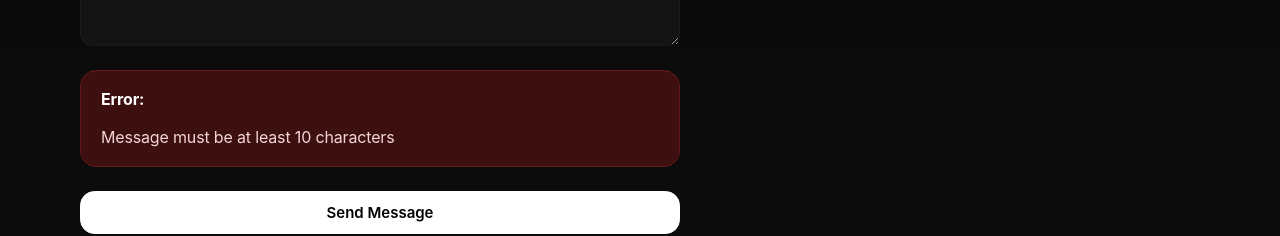
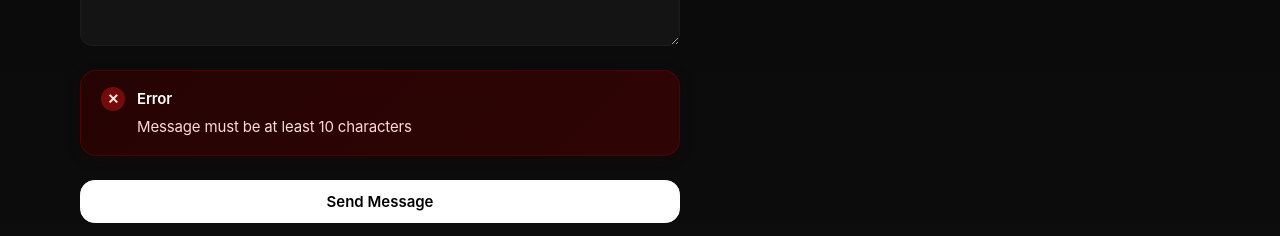
Before and after one commit to michaelflppv/prompt-llm-benchmark, a Next.js app: page / in a window 1280 px wide. Both pictures are taken after typing "Sample", "name@example.com", "Sample", "Sample" into the empty fields and a click on the button "Send Message". Shown: the part 4160-4396 px from the top of the page. Built offline with nearby package versions, Linux system fonts and the light colour scheme; no server answers.

Commit message:
Enhance contact form with auto-dismiss feature for success and error messages; improve alert styling and logging for development mode

```diff
--- a/app/api/contact/route.ts
+++ b/app/api/contact/route.ts
@@ -141,19 +141,25 @@ export async function POST(request: NextRequest) {
       );
     }
 
-    // If WEB3FORMS_ACCESS_KEY is not set, log and return success
-    if (!process.env.WEB3FORMS_ACCESS_KEY) {
-      console.log('Contact form submission (no email sent - WEB3FORMS_ACCESS_KEY not set):', {
+    // Skip Web3Forms if no access key OR if in dev mode without explicit enable flag
+    const isDevelopment = process.env.NODE_ENV === 'development';
+    const enableEmailInDev = process.env.ENABLE_EMAIL_IN_DEV === 'true';
+
+    if (!process.env.WEB3FORMS_ACCESS_KEY || (isDevelopment && !enableEmailInDev)) {
+      console.log('Contact form submission (development mode - no email sent):', {
         name,
         email,
         subject,
-        message
+        message,
+        timestamp: new Date().toISOString()
       });
 
       return NextResponse.json(
         {
           success: true,
-          message: 'Message received. Email delivery requires WEB3FORMS_ACCESS_KEY environment variable.'
+          message: isDevelopment
+            ? 'Message logged to console (development mode). Set ENABLE_EMAIL_IN_DEV=true to send real emails.'
+            : 'Message received. Email delivery requires WEB3FORMS_ACCESS_KEY environment variable.'
         },
         { status: 200 }
       );
@@ -178,6 +184,27 @@ export async function POST(request: NextRequest) {
       })
     });
 
+    // Check if response is OK and is JSON before parsing
+    if (!web3formsResponse.ok) {
+      const errorText = await web3formsResponse.text();
+      console.error('Web3Forms API error:', {
+        status: web3formsResponse.status,
+        statusText: web3formsResponse.statusText,
+        body: errorText.substring(0, 500) // Log first 500 chars
+      });
+      throw new Error(`Web3Forms API returned ${web3formsResponse.status}`);
+    }
+
+    const contentType = web3formsResponse.headers.get('content-type');
+    if (!contentType?.includes('application/json')) {
+      const responseText = await web3formsResponse.text();
+      console.error('Web3Forms returned non-JSON response:', {
+        contentType,
+        body: responseText.substring(0, 500)
+      });
+      throw new Error('Web3Forms API returned invalid response format');
+    }
+
     const web3formsData = await web3formsResponse.json();
 
     if (web3formsData.success) {
--- a/app/globals.css
+++ b/app/globals.css
@@ -637,12 +637,23 @@ ol {
   padding: 1rem 1.25rem;
   color: hsl(var(--muted-foreground));
   display: flex;
-  flex-direction: column;
-  gap: 0.75rem;
+  align-items: flex-start;
+  gap: 0;
+  position: relative;
+  font-size: 0.9375rem;
+  line-height: 1.6;
 }
 
 .alert strong {
   color: hsl(var(--foreground));
+  font-weight: 600;
+}
+
+.alert-content {
+  flex: 1;
+  display: flex;
+  flex-direction: column;
+  gap: 0.25rem;
 }
 
 .alert-actions {
@@ -923,15 +934,77 @@ ol {
 }
 
 .alert-success {
-  background: hsl(120 60% 15%);
-  border-color: hsl(120 60% 25%);
-  color: hsl(120 60% 90%);
+  background: linear-gradient(135deg, hsl(142 76% 8%) 0%, hsl(142 76% 10%) 100%);
+  border-color: hsl(142 76% 20% / 0.6);
+  color: hsl(142 76% 92%);
+  box-shadow: 0 4px 12px hsl(142 76% 8% / 0.4);
+  animation: slideIn 0.3s cubic-bezier(0.2, 0.9, 0.3, 1);
+}
+
+.alert-success::before {
+  content: "✓";
+  display: inline-flex;
+  align-items: center;
+  justify-content: center;
+  width: 24px;
+  height: 24px;
+  border-radius: 50%;
+  background: hsl(142 76% 25%);
+  color: hsl(142 76% 95%);
+  font-weight: 700;
+  font-size: 0.875rem;
+  flex-shrink: 0;
+  margin-right: 0.75rem;
 }
 
 .alert-error {
-  background: hsl(0 60% 15%);
-  border-color: hsl(0 60% 25%);
-  color: hsl(0 60% 90%);
+  background: linear-gradient(135deg, hsl(0 84% 8%) 0%, hsl(0 84% 10%) 100%);
+  border-color: hsl(0 84% 20% / 0.6);
+  color: hsl(0 84% 92%);
+  box-shadow: 0 4px 12px hsl(0 84% 8% / 0.4);
+  animation: slideIn 0.3s cubic-bezier(0.2, 0.9, 0.3, 1);
+}
+
+.alert-error::before {
+  content: "✕";
+  display: inline-flex;
+  align-items: center;
+  justify-content: center;
+  width: 24px;
+  height: 24px;
+  border-radius: 50%;
+  background: hsl(0 84% 25%);
+  color: hsl(0 84% 95%);
+  font-weight: 700;
+  font-size: 0.875rem;
+  flex-shrink: 0;
+  margin-right: 0.75rem;
+}
+
+@keyframes slideIn {
+  from {
+    opacity: 0;
+    transform: translateY(-10px);
+  }
+  to {
+    opacity: 1;
+    transform: translateY(0);
+  }
+}
+
+@keyframes fadeOut {
+  from {
+    opacity: 1;
+    transform: translateY(0);
+  }
+  to {
+    opacity: 0;
+    transform: translateY(-10px);
+  }
+}
+
+.alert.dismissing {
+  animation: fadeOut 0.3s cubic-bezier(0.2, 0.9, 0.3, 1) forwards;
 }
 
 @media (max-width: 720px) {
--- a/components/contact/contact-form.tsx
+++ b/components/contact/contact-form.tsx
@@ -1,6 +1,6 @@
 'use client';
 
-import { useState } from 'react';
+import { useState, useEffect } from 'react';
 
 export function ContactForm() {
   const [formData, setFormData] = useState({
@@ -12,6 +12,24 @@ export function ContactForm() {
   });
   const [status, setStatus] = useState<'idle' | 'loading' | 'success' | 'error'>('idle');
   const [errorMessage, setErrorMessage] = useState('');
+  const [isDismissing, setIsDismissing] = useState(false);
+
+  // Auto-dismiss messages after 5 seconds
+  useEffect(() => {
+    if (status === 'success' || status === 'error') {
+      const dismissTimer = setTimeout(() => {
+        setIsDismissing(true);
+        // Wait for fade-out animation to complete before hiding
+        setTimeout(() => {
+          setStatus('idle');
+          setErrorMessage('');
+          setIsDismissing(false);
+        }, 300); // Match animation duration
+      }, 5000);
+
+      return () => clearTimeout(dismissTimer);
+    }
+  }, [status]);
 
   const handleSubmit = async (e: React.FormEvent) => {
     e.preventDefault();
@@ -128,14 +146,20 @@ export function ContactForm() {
       </div>
 
       {status === 'error' && (
-        <div className="alert alert-error">
-          <strong>Error:</strong> {errorMessage}
+        <div className={`alert alert-error ${isDismissing ? 'dismissing' : ''}`}>
+          <div className="alert-content">
+            <strong>Error</strong>
+            <span>{errorMessage}</span>
+          </div>
         </div>
       )}
 
       {status === 'success' && (
-        <div className="alert alert-success">
-          <strong>Thank you!</strong> Your message has been sent. We'll get back to you soon.
+        <div className={`alert alert-success ${isDismissing ? 'dismissing' : ''}`}>
+          <div className="alert-content">
+            <strong>Thank you!</strong>
+            <span>Your message has been sent. We'll get back to you soon.</span>
+          </div>
         </div>
       )}
 
```
